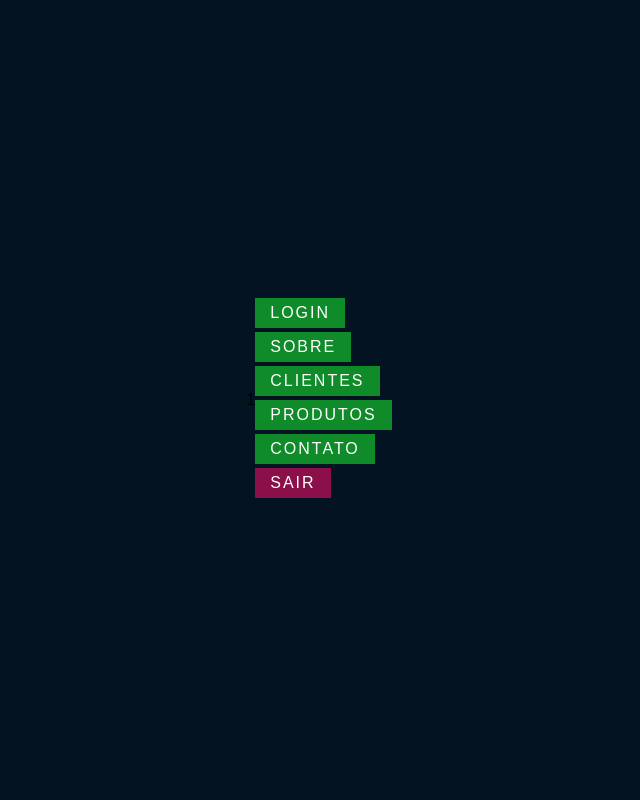
After one commit to luuisavelino/CRUD-PHP, a PHP site: page /index.php in a window 1280 px wide. The commit adds this page. Shown: the whole page, without its empty margins (321-961 px from the left). Run offline with PHP 8.4, Linux system fonts and the light colour scheme; the visitor is signed in with stand-in values (Sample User, id 1).

Commit message:
aprimoramento 1 da index.php

```diff
--- a/autenticacao/login.php
+++ b/autenticacao/login.php
@@ -18,7 +18,7 @@ $row = mysqli_num_rows($result);
 
 if($row == 1) {
 	$_SESSION['usuario'] = $usuario;
-	header('Location: ../index.html');
+	header('Location: ../index.php');
 	exit();
 } else {
 	$_SESSION['nao_autenticado'] = true;
--- a/autenticacao/logout.php
+++ b/autenticacao/logout.php
@@ -1,5 +1,5 @@
 <?php
     session_start();
     session_destroy();
-    header('Location: ../index.html');
+    header('Location: ../index.php');
 exit();
--- a/clientes/includes/listagem.php
+++ b/clientes/includes/listagem.php
@@ -19,7 +19,7 @@ if(isset($_GET['status'])){
 <main>
   <?=$mensagem?>
   <section class="mb-4">
-      <a href="../index.html"><button class="btn btn-success">Home</button></a>
+      <a href="../index.php"><button class="btn btn-success">Home</button></a>
       <a href="cadastrar-clientes.php"><button class="btn btn-success">Novo cliente</button></a>
   </section>
 
@@ -105,7 +105,7 @@ if(isset($_GET['status'])){
       labels: {
       placeholder: "Busca de produtos...",
       perPage: "{select}",
-      noRows: "Sem clientes",
+      noRows: "Nenhum cliente encontrado",
       info: "{id} resultados. Apresentando clientes de {start} à {end} (Página {page} de {pages})",
       }
 
--- a/comando_banco.sql
+++ b/comando_banco.sql
@@ -2,7 +2,7 @@
 
 
 CREATE DATABASE challenge;
-
+USE challenge;
 
 
 CREATE TABLE `login` (
--- a/css/style-index.css
+++ b/css/style-index.css
@@ -52,6 +52,19 @@ ul li a{
     transition: 0.4s;
     z-index: 1;
 }
+ul li a.red{
+    position: relative;
+    display: inline-block;
+    padding: 6px 15px;
+    text-decoration: none;
+    background: #8b0f49;
+    color: #ffffff;
+    text-transform: uppercase;
+    letter-spacing: 2px;
+    overflow: hidden;
+    transition: 0.4s;
+    z-index: 1;
+}
 ul:hover li a{
     opacity: 0;
 }
@@ -61,6 +74,14 @@ ul li a:hover{
     background: #0ad61b;
     opacity: 1;
 }
+
+ul li a.red:hover{
+    transform: scale(1.5);
+    z-index: 1000;
+    background: #ec16b7;
+    opacity: 1;
+}
+
 ul li a:before{
     content: '';
     position: absolute;
--- /dev/null
+++ b/index.php
@@ -0,0 +1,41 @@
+<?=session_start();?>
+
+<!DOCTYPE html>
+<html>
+
+<head>
+    <meta charset="utf-8">
+    <title>CHALLENGE</title>
+    <link rel="stylesheet" href="./css/style-index.css">
+</head>
+
+<body>
+    <ul>
+        <li data-text="Login"><a <?php
+                                    if($_SESSION['usuario']){
+                                        echo ('');
+                                    } else { echo ('class="red" ');; }
+                                    ?>href="./autenticacao/telaLogin.php"><p>Login</p></a></li>
+
+        <li data-text="Sobre"><a href="./sobre.html">Sobre</a></li>
+        <li data-text="Clientes"><a href="./clientes/clientes.php">Clientes</a></li>
+        <li data-text="Produtos"><a href="./produtos/produtos.php">Produtos</a></li>
+        <li data-text="Contato"><a href="contato.html">Contato</a></li>
+
+        <li data-text="Sair"><a <?php
+                                    if($_SESSION['usuario']){
+                                        echo ('class="red" ');
+                                    } else { echo (''); }
+
+                                    ?>href="autenticacao/logout.php"><p>Sair</p></a></li>
+
+
+
+
+
+
+    </ul>
+
+</body>
+
+</html>
--- a/produtos/includes/listagem.php
+++ b/produtos/includes/listagem.php
@@ -20,7 +20,7 @@ if(isset($_GET['status'])){
 <main>
   <?=$mensagem?>
   <section class="mb-4">
-    <a href="../index.html"><button class="btn btn-success">Home</button></a>
+    <a href="../index.php"><button class="btn btn-success">Home</button></a>
     <a href="cadastrar-produtos.php"><button class="btn btn-success">Novo produto</button></a>
   </section>
 
@@ -104,7 +104,7 @@ if(isset($_GET['status'])){
       labels: {
       placeholder: "Busca de produtos...",
       perPage: "{select}",
-      noRows: "Sem ",
+      noRows: "Nenhum produto encontrado",
       info: "{rows} resultados\n. Apresentando produtos de {start} à {end} (Página {page} de {pages})",
       }
 
```
Also changed, not shown: autenticacao/criarUser.php (added, +27 -0 lines), index.html (deleted, +0 -22 lines), 1 other file.
